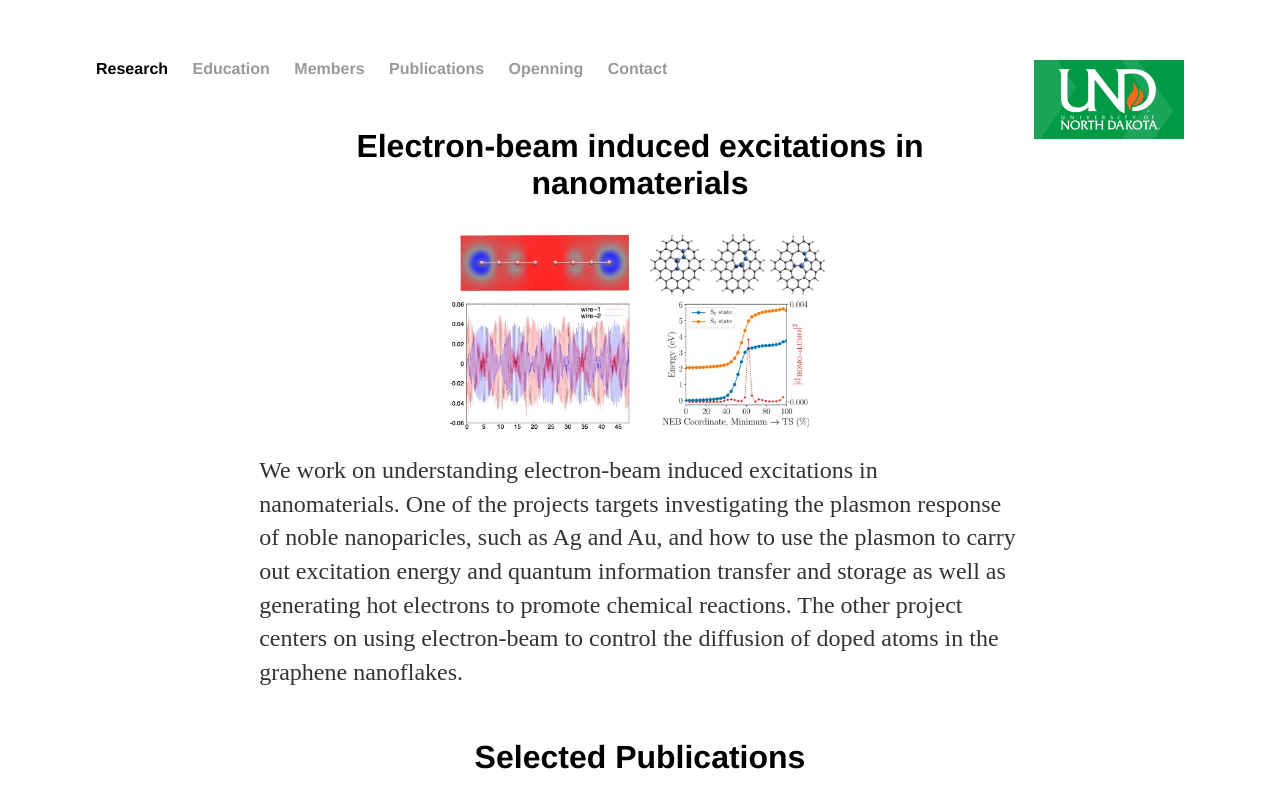
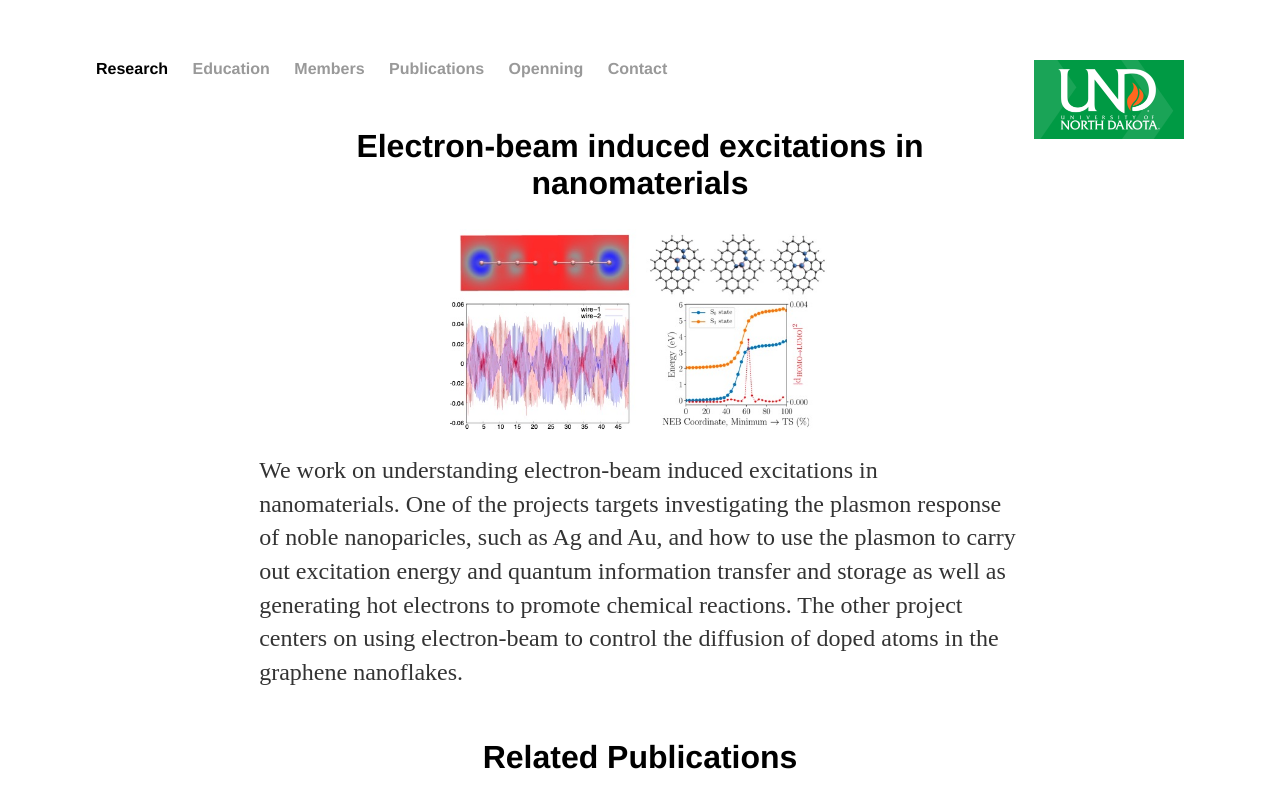
Before and after one commit to comchemyu/und.research.github.io, a Jekyll site: the page built from publications/plasmon/index.html, in a window 1280 px wide. Shown: the top 808 px of the page. Built offline with Jekyll 4.4.1, drawn with Linux system fonts in a browser that asks for light colours.

Commit message:
Update index.html

```diff
--- a/publications/plasmon/index.html
+++ b/publications/plasmon/index.html
@@ -25,7 +25,7 @@ title: The Yu Research Group
 
 
 
-<h2>Selected Publications</h2>
+<h2>Related Publications</h2>
 <ul reversed style="font-size:130%;" type="1">
 
 </ul>
```
